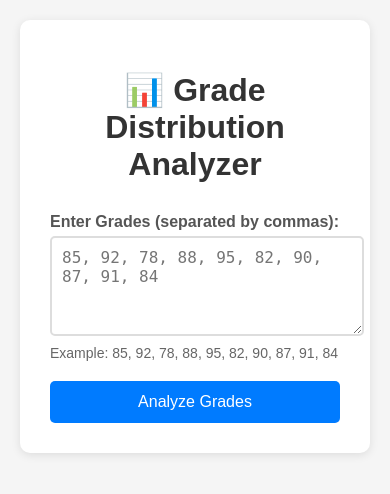
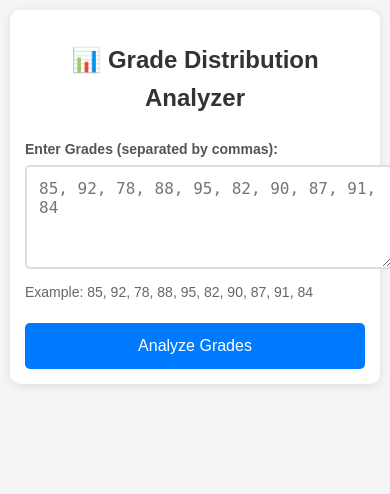
Before and after one commit to spinachbro/Grade-Distribution-Analyzer, a Flask app: page / in a window 390 px wide. Shown: the top 494 px of the page. Run offline with Flask 3, Linux system fonts and the light colour scheme.

Commit message:
second commit

```diff
--- a/app.py
+++ b/app.py
@@ -1,3 +1,4 @@
+#!/usr/bin/env python
 """
 Grade Distribution Analyzer - Flask Web Application
 
--- a/templates/index.html
+++ b/templates/index.html
@@ -33,10 +33,11 @@ Author: Created with Claude Code
         /* Main body styling - creates centered, clean layout */
         body {
             font-family: Arial, sans-serif;  /* Clean, readable font */
-            max-width: 800px;               /* Limit width for better readability */
+            max-width: 1200px;              /* Increased max width for larger screens */
             margin: 0 auto;                 /* Center the content horizontally */
             padding: 20px;                  /* Add breathing room around content */
             background-color: #f5f5f5;      /* Light gray background */
+            line-height: 1.6;               /* Improved line height for readability */
         }
 
         /* Main container - white card with shadow for modern look */
@@ -81,12 +82,14 @@ Author: Created with Claude Code
         button {
             background-color: #007bff;       /* Bootstrap-style blue */
             color: white;                    /* White text for contrast */
-            padding: 12px 30px;              /* Comfortable padding */
+            padding: 14px 30px;              /* Increased padding for touch targets */
             border: none;                    /* Remove default border */
             border-radius: 5px;              /* Rounded corners */
             cursor: pointer;                 /* Show it's clickable */
             font-size: 16px;                 /* Readable font size */
             width: 100%;                     /* Full width button */
+            min-height: 44px;                /* Touch-friendly minimum height */
+            transition: background-color 0.3s ease; /* Smooth hover transition */
         }
 
         /* Button hover effect for better user experience */
@@ -163,6 +166,163 @@ Author: Created with Claude Code
             font-size: 14px;                 /* Smaller font for examples */
             color: #666;                     /* Medium gray color */
             margin-top: 5px;                 /* Small space above examples */
+        }
+
+        /* Mobile-first responsive design media queries */
+
+        /* Small mobile devices (up to 480px) */
+        @media (max-width: 480px) {
+            body {
+                padding: 10px;               /* Reduced padding for small screens */
+                font-size: 14px;             /* Slightly smaller base font */
+            }
+
+            .container {
+                padding: 15px;               /* Reduced container padding */
+                margin: 0;                   /* Remove margin on very small screens */
+            }
+
+            h1 {
+                font-size: 24px;             /* Smaller heading for mobile */
+                margin-bottom: 20px;         /* Reduced margin */
+            }
+
+            textarea {
+                font-size: 16px;             /* Prevent zoom on iOS */
+                padding: 12px;               /* Larger touch target */
+            }
+
+            .stats-grid {
+                grid-template-columns: repeat(2, 1fr); /* 2 columns on small screens */
+                gap: 10px;                   /* Reduced gap */
+            }
+
+            .stat-box {
+                padding: 10px;               /* Reduced padding */
+            }
+
+            .stat-value {
+                font-size: 18px;             /* Smaller stat values */
+            }
+        }
+
+        /* Medium mobile devices (481px to 768px) */
+        @media (min-width: 481px) and (max-width: 768px) {
+            body {
+                padding: 15px;               /* Slightly reduced padding */
+            }
+
+            .container {
+                padding: 20px;               /* Standard container padding */
+            }
+
+            .stats-grid {
+                grid-template-columns: repeat(3, 1fr); /* 3 columns on medium screens */
+                gap: 12px;                   /* Moderate gap */
+            }
+
+            h1 {
+                font-size: 28px;             /* Medium heading size */
+            }
+        }
+
+        /* Tablet devices (769px to 1024px) */
+        @media (min-width: 769px) and (max-width: 1024px) {
+            body {
+                padding: 20px;               /* Standard padding */
+            }
+
+            .stats-grid {
+                grid-template-columns: repeat(3, 1fr); /* 3 columns on tablets */
+                gap: 15px;                   /* Standard gap */
+            }
+
+            .container {
+                padding: 25px;               /* Slightly larger container padding */
+            }
+        }
+
+        /* Desktop devices (1025px and up) */
+        @media (min-width: 1025px) {
+            body {
+                padding: 30px;               /* Increased padding for desktop */
+            }
+
+            .container {
+                padding: 40px;               /* Larger container padding */
+            }
+
+            .stats-grid {
+                grid-template-columns: repeat(6, 1fr); /* Full 6 columns on desktop */
+                gap: 20px;                   /* Larger gap */
+            }
+
+            h1 {
+                font-size: 32px;             /* Larger heading for desktop */
+            }
+        }
+
+        /* Touch device optimizations */
+        @media (hover: none) and (pointer: coarse) {
+            button {
+                padding: 16px 30px;          /* Larger touch targets */
+                min-height: 48px;            /* iOS recommended minimum */
+            }
+
+            .stat-box {
+                padding: 18px;               /* Larger touch areas */
+            }
+
+            textarea {
+                font-size: 16px;             /* Prevent zoom on iOS */
+                padding: 14px;               /* Larger touch target */
+            }
+        }
+
+        /* High DPI/Retina display optimizations */
+        @media (-webkit-min-device-pixel-ratio: 2), (min-resolution: 192dpi) {
+            .plot-container img {
+                image-rendering: -webkit-optimize-contrast; /* Better image quality */
+                image-rendering: crisp-edges;
+            }
+        }
+
+        /* Landscape orientation on mobile */
+        @media (max-width: 768px) and (orientation: landscape) {
+            .stats-grid {
+                grid-template-columns: repeat(6, 1fr); /* Full grid in landscape */
+                gap: 8px;                    /* Smaller gap to fit */
+            }
+
+            .stat-box {
+                padding: 8px;                /* Reduced padding */
+            }
+
+            .stat-value {
+                font-size: 16px;             /* Smaller values */
+            }
+        }
+
+        /* Print styles */
+        @media print {
+            body {
+                background-color: white;     /* White background for print */
+                color: black;                /* Black text for print */
+            }
+
+            .container {
+                box-shadow: none;            /* Remove shadow for print */
+                padding: 0;                  /* Remove padding for print */
+            }
+
+            button {
+                display: none;               /* Hide button when printing */
+            }
+
+            .plot-container img {
+                max-width: 100%;             /* Ensure plot fits on page */
+                page-break-inside: avoid;    /* Avoid breaking plot across pages */
+            }
         }
     </style>
 </head>
```
Also changed, not shown: README.md (added).
